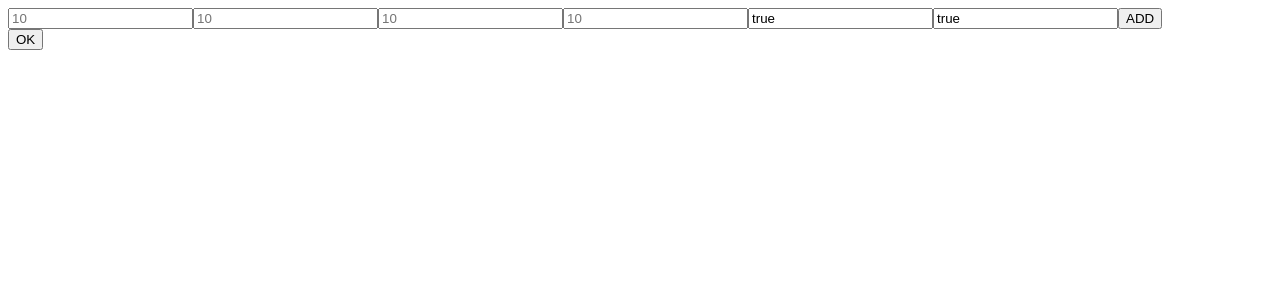
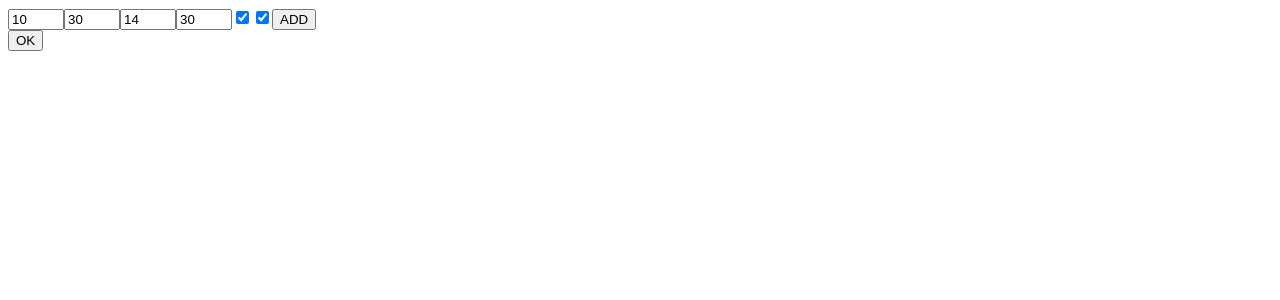
Before and after one commit to fscarponi/ReactiveFormExample, an Angular app: page / in a window 1280 px wide. Shown: the top 300 px of the page. Built offline with nearby package versions, Linux system fonts and the light colour scheme.

Commit message:
changed inputs

```diff
--- a/src/app/app.component.html
+++ b/src/app/app.component.html
@@ -5,22 +5,22 @@
     >
       <div [formGroupName]="i">
         <label>
-          <input formControlName="fromHours" placeholder="10">
+          <input formControlName="fromHours" type="number" min="0" max="23" >
         </label>
         <label>
-          <input formControlName="fromMinutes" placeholder="10">
+          <input formControlName="fromMinutes" type="number" min="0" max="59" >
         </label>
         <label>
-          <input formControlName="toHours" placeholder="10">
+          <input formControlName="toHours" type="number" min="0" max="23"  >
         </label>
         <label>
-          <input formControlName="toMinutes" placeholder="10">
+          <input formControlName="toMinutes" type="number" min="0" max="59">
         </label>
         <label>
-          <input formControlName="takeAway" placeholder="true">
+          <input formControlName="takeAway" type="checkbox">
         </label>
         <label>
-          <input formControlName="delivery" placeholder="false">
+          <input formControlName="delivery" type="checkbox">
         </label>
         <button *ngIf="i===0" (click)="moreOpenings()">ADD</button>
         <button *ngIf="i!==0"(click)="lessOpenings(i)">REMOVE</button>
--- a/src/app/app.component.ts
+++ b/src/app/app.component.ts
@@ -25,10 +25,10 @@ export class AppComponent {
 
   private generateIntervalRuleControls(): FormGroup {
     return this.fb.group({
-      fromHours: [''],
-      fromMinutes: [''],
-      toHours: [''],
-      toMinutes: [''],
+      fromHours: [10],
+      fromMinutes: [30],
+      toHours: [14],
+      toMinutes: [30],
       takeAway: true,
       delivery: true
     });
```
